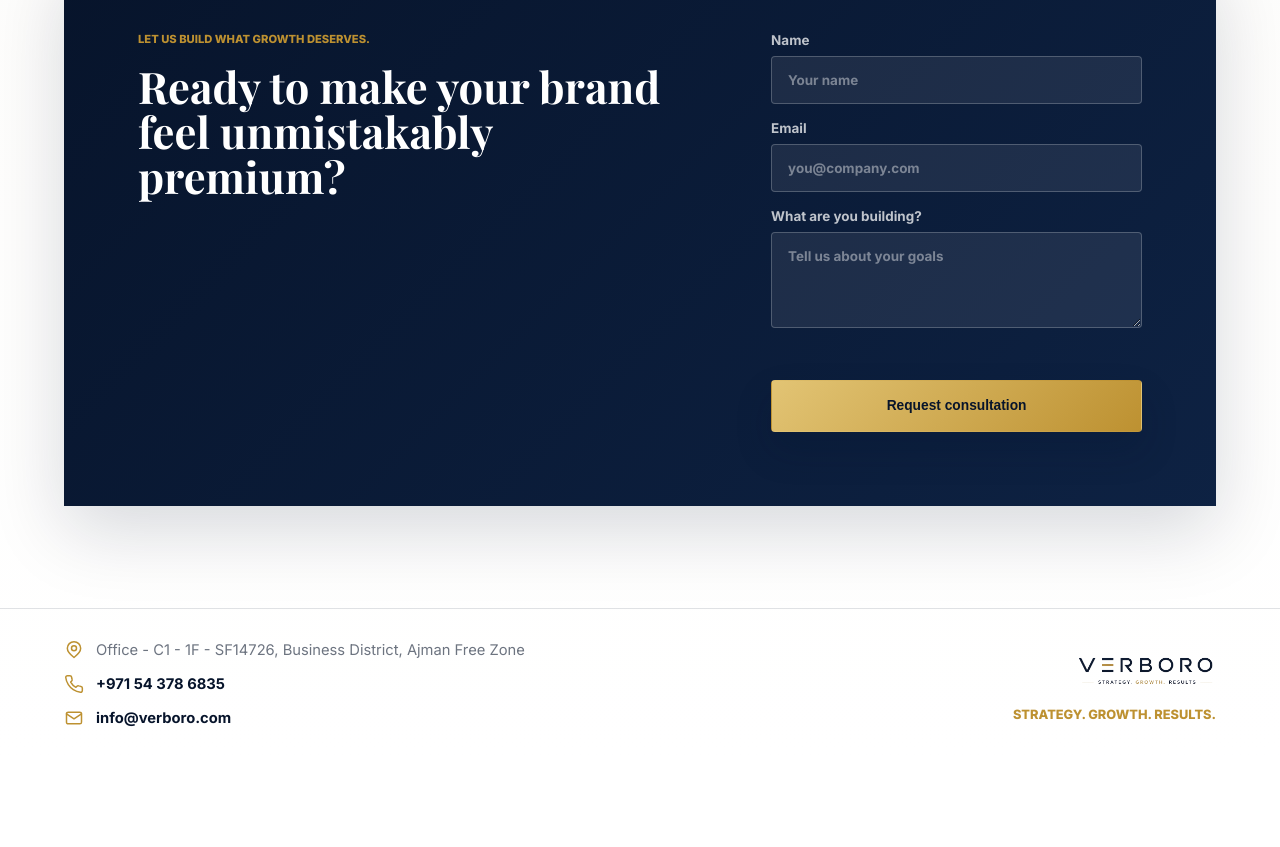
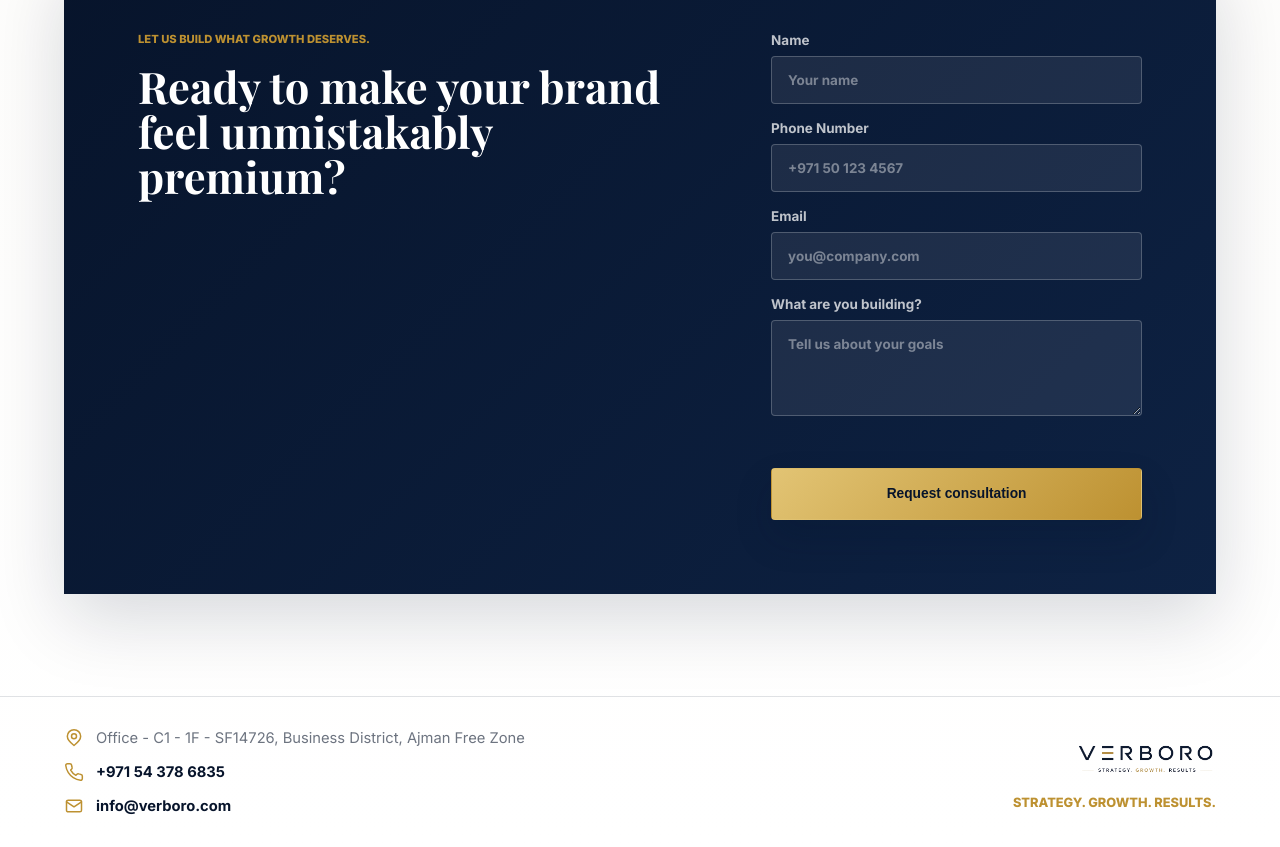
Before and after one commit to arfaazishan/verboro-website, a website: page index.html in a window 1280 px wide. Shown: the part 3700-4547 px from the top of the page. Before the commit the page ends 4459 px from the top, so only its background shows below. Drawn offline with nearby package versions, Linux system fonts and the light colour scheme.

Commit message:
Update index.html

```diff
--- a/index.html
+++ b/index.html
@@ -232,6 +232,17 @@
               <span>Name</span>
               <input type="text" name="name" placeholder="Your name" autocomplete="name" required />
             </label>
+             <label>
+  <span>Phone Number</span>
+  <input
+    type="tel"
+    name="phone"
+    placeholder="+971 50 123 4567"
+    autocomplete="tel"
+    pattern="^\+971\s?[0-9]{2}\s?[0-9]{3}\s?[0-9]{4}$"
+    required
+  />
+</label>
             <label>
               <span>Email</span>
               <input type="email" name="email" placeholder="you@company.com" autocomplete="email" required />
```
